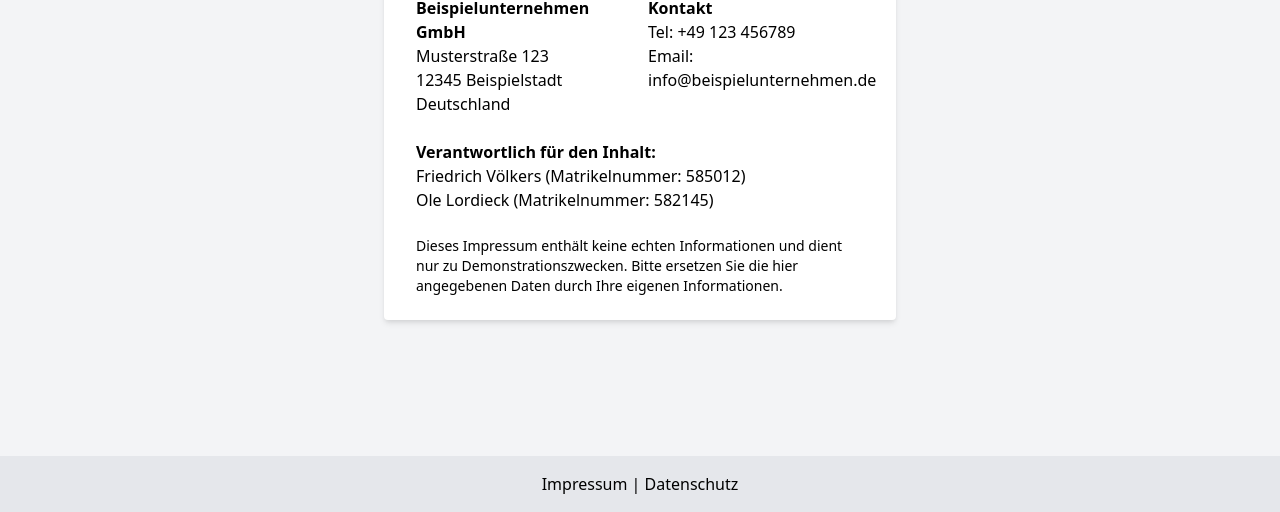
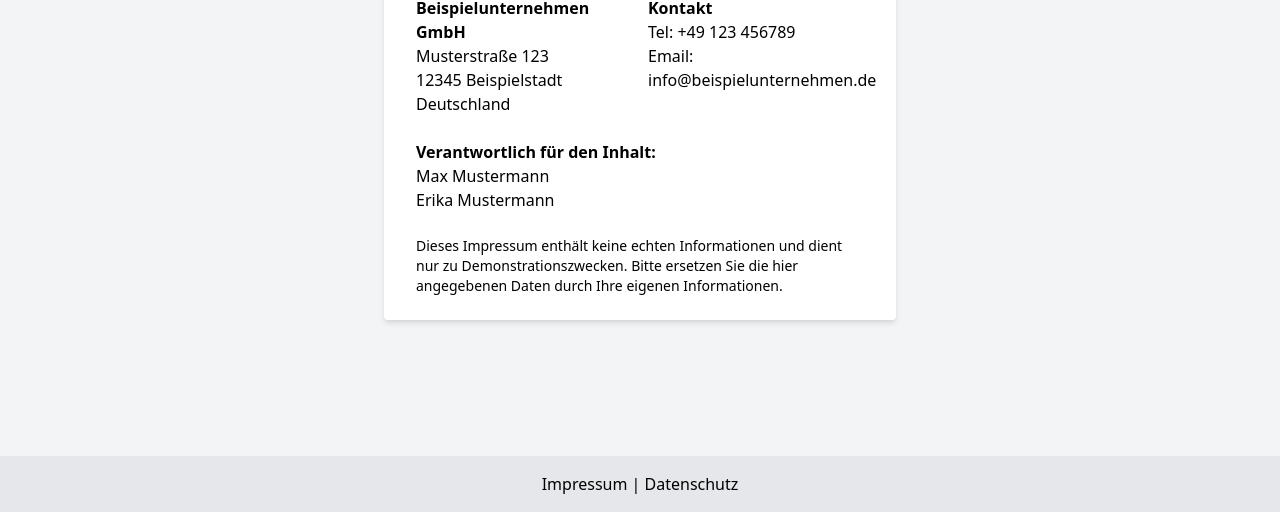
Before and after one commit to frievoe97/toxmap-berlin, a plain HTML site: page index.html in a window 1280 px wide. Both pictures are taken after a click on the link "Impressum". Shown: the part 288-800 px from the top of the page. Drawn offline with nearby package versions, Linux system fonts and the light colour scheme.

Commit message:
update imprint

```diff
--- a/index.html
+++ b/index.html
@@ -538,8 +538,8 @@
           </div>
           <div class="mt-6">
             <p class="font-semibold">Verantwortlich für den Inhalt:</p>
-            <p>Friedrich Völkers (Matrikelnummer: 585012)</p>
-            <p>Ole Lordieck (Matrikelnummer: 582145)</p>
+            <p>Max Mustermann</p>
+            <p>Erika Mustermann</p>
           </div>
           <p class="mt-6 text-sm">
             Dieses Impressum enthält keine echten Informationen und dient nur zu
@@ -580,7 +580,7 @@
           </button>
           <h2 class="text-2xl font-bold mb-4">Datenschutzerklärung</h2>
           <p class="mb-4">
-            Wir, Friedrich Völkers und Ole Lordieck, als Entwickler dieser
+            Wir, Max Mustermann und Erika Mustermann, als Entwickler dieser
             Anwendung, möchten klarstellen, dass keine personenbezogenen Daten
             über diese Webseite gesammelt, gespeichert oder verarbeitet werden.
           </p>
@@ -593,8 +593,8 @@
             können Sie uns unter den folgenden Kontaktdaten erreichen:
           </p>
           <ul class="list-disc ml-6 mb-4">
-            <li><span class="font-bold">Friedrich Völkers:</span> 585012</li>
-            <li><span class="font-bold">Ole Lordieck:</span> 582145</li>
+            <li><span class="font-bold">Max Mustermann:</span> 585012</li>
+            <li><span class="font-bold">Erika Mustermann:</span> 582145</li>
           </ul>
           <p>
             Bitte beachten Sie, dass diese Daten nur als Beispiel dargestellt
```
